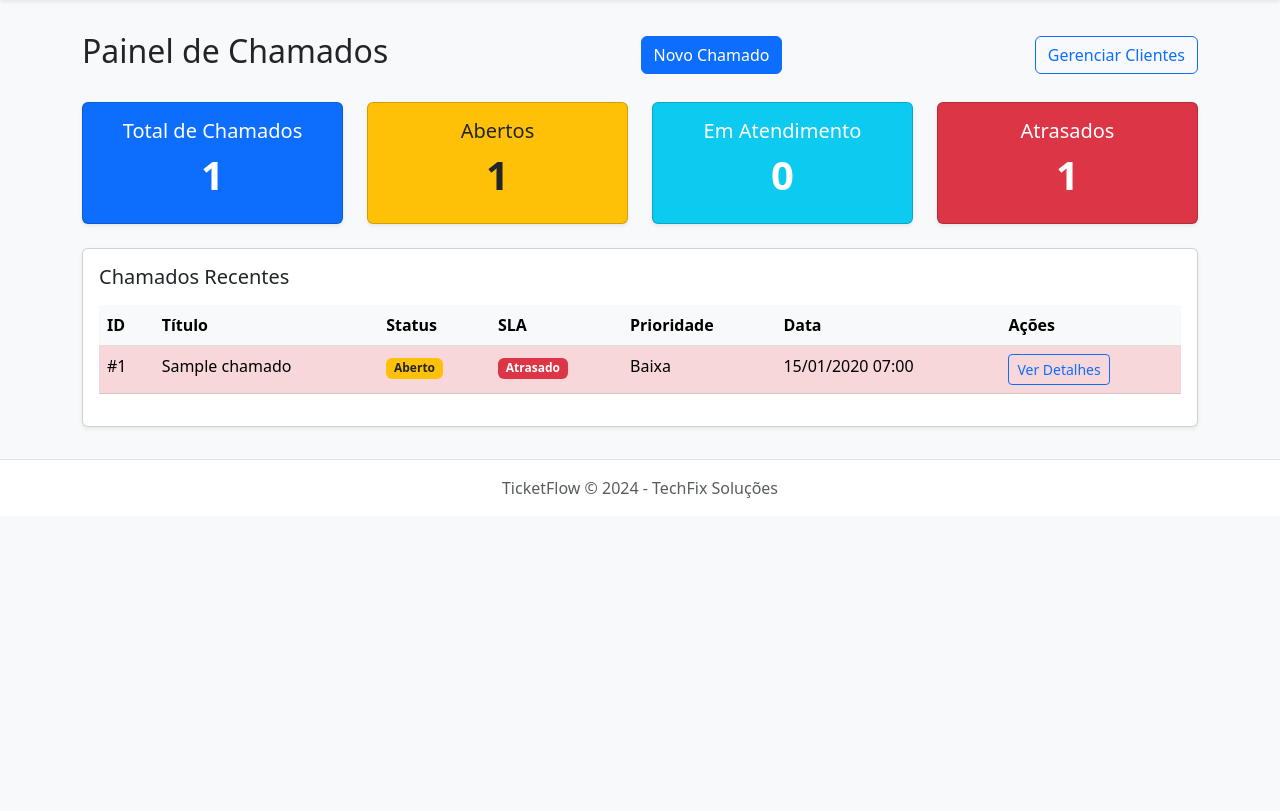
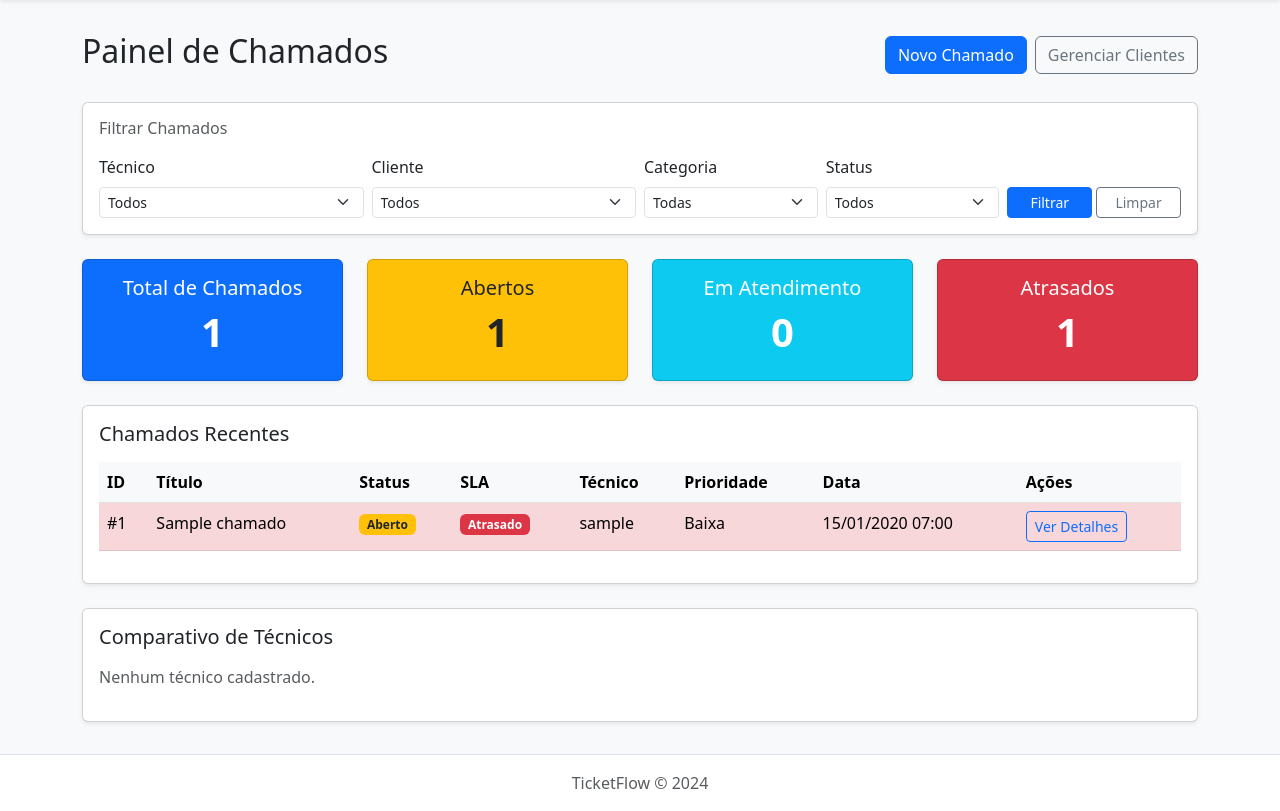
Before and after one commit to ThiagoLimaC/ticket_flow, a Django app: page / in a window 1280 px wide. Shown: the part 56-867 px from the top of the page. Before the commit the page ends 554 px from the top, so only its background shows below. Run offline with Django 5.2, Linux system fonts and the light colour scheme; a user stored in the database is signed in; tables that the repository leaves empty hold one stand-in row (values such as "Sample post").

Commit message:
feat(dashboard): painel admin com filtros, coluna técnico e comparativo
- Filtros no dashboard (admin): por técnico, cliente, categoria e status via GET params
- Coluna "Técnico" na tabela exibe o responsável diretamente sem clicar no detalhe
- Seção comparativa de técnicos (admin): total de chamados e ativos por técnico
- Corrige técnico visualizando apenas seus próprios chamados (não mais todos)
- Agrupa botões "Novo Chamado" e "Gerenciar Clientes" lado a lado no cabeçalho
- Remove "TechFix Soluções" do footer

```diff
--- a/core/templates/base.html
+++ b/core/templates/base.html
@@ -67,7 +67,7 @@
 
     <footer class="footer mt-auto py-3 bg-white border-top">
         <div class="container text-center">
-            <span class="text-muted">TicketFlow &copy; 2024 - TechFix Soluções</span>
+            <span class="text-muted">TicketFlow &copy; 2024</span>
         </div>
     </footer>
 
--- a/core/templates/core/dashboard.html
+++ b/core/templates/core/dashboard.html
@@ -14,14 +14,73 @@
 
 <div class="d-flex justify-content-between align-items-center mb-4">
     <h2>Painel de Chamados</h2>
-    {% if request.user.perfil.is_cliente or request.user.perfil.is_admin %}
-        <a href="{% url 'abrir_chamado' %}" class="btn btn-primary">Novo Chamado</a>
-    {% endif %}
+    <div class="d-flex gap-2">
+        {% if request.user.perfil.is_cliente or request.user.perfil.is_admin %}
+            <a href="{% url 'abrir_chamado' %}" class="btn btn-primary">Novo Chamado</a>
+        {% endif %}
+        {% if request.user.perfil.is_admin %}
+            <a href="{% url 'listar_clientes' %}" class="btn btn-outline-secondary">Gerenciar Clientes</a>
+        {% endif %}
+    </div>
+</div>
 
-    {% if request.user.perfil.is_admin %}
-        <a href="{% url 'listar_clientes' %}" class="btn btn-outline-primary">Gerenciar Clientes</a>
-    {% endif %}
+{% if request.user.perfil.is_admin %}
+<div class="card shadow-sm mb-4">
+    <div class="card-body">
+        <h6 class="card-title text-muted mb-3">Filtrar Chamados</h6>
+        <form method="get" class="row g-2 align-items-end">
+            <div class="col-md-3">
+                <label class="form-label form-label-sm">Técnico</label>
+                <select name="tecnico" class="form-select form-select-sm">
+                    <option value="">Todos</option>
+                    {% for t in todos_tecnicos %}
+                        <option value="{{ t.id }}" {% if filtro_tecnico == t.id|stringformat:"s" %}selected{% endif %}>
+                            {{ t.username }}
+                        </option>
+                    {% endfor %}
+                </select>
+            </div>
+            <div class="col-md-3">
+                <label class="form-label form-label-sm">Cliente</label>
+                <select name="cliente" class="form-select form-select-sm">
+                    <option value="">Todos</option>
+                    {% for c in todos_clientes %}
+                        <option value="{{ c.id }}" {% if filtro_cliente == c.id|stringformat:"s" %}selected{% endif %}>
+                            {{ c.nome }}
+                        </option>
+                    {% endfor %}
+                </select>
+            </div>
+            <div class="col-md-2">
+                <label class="form-label form-label-sm">Categoria</label>
+                <select name="categoria" class="form-select form-select-sm">
+                    <option value="">Todas</option>
+                    {% for cat in todas_categorias %}
+                        <option value="{{ cat.id }}" {% if filtro_categoria == cat.id|stringformat:"s" %}selected{% endif %}>
+                            {{ cat.nome }}
+                        </option>
+                    {% endfor %}
+                </select>
+            </div>
+            <div class="col-md-2">
+                <label class="form-label form-label-sm">Status</label>
+                <select name="status" class="form-select form-select-sm">
+                    <option value="">Todos</option>
+                    {% for val, label in todos_status %}
+                        <option value="{{ val }}" {% if filtro_status == val %}selected{% endif %}>
+                            {{ label }}
+                        </option>
+                    {% endfor %}
+                </select>
+            </div>
+            <div class="col-md-2 d-flex gap-1">
+                <button type="submit" class="btn btn-sm btn-primary w-100">Filtrar</button>
+                <a href="{% url 'dashboard' %}" class="btn btn-sm btn-outline-secondary w-100">Limpar</a>
+            </div>
+        </form>
+    </div>
 </div>
+{% endif %}
 
 <div class="row mb-4">
     <div class="col-md-3">
@@ -69,6 +128,9 @@
                         <th>Título</th>
                         <th>Status</th>
                         <th>SLA</th>
+                        {% if request.user.perfil.is_admin %}
+                        <th>Técnico</th>
+                        {% endif %}
                         <th>Prioridade</th>
                         <th>Data</th>
                         <th>Ações</th>
@@ -99,6 +161,15 @@
                                 <span class="badge bg-success">No prazo</span>
                             {% endif %}
                         </td>
+                        {% if request.user.perfil.is_admin %}
+                        <td>
+                            {% if chamado.tecnico_responsavel %}
+                                {{ chamado.tecnico_responsavel.username }}
+                            {% else %}
+                                <span class="text-muted">—</span>
+                            {% endif %}
+                        </td>
+                        {% endif %}
                         <td>{{ chamado.get_prioridade_display }}</td>
                         <td>{{ chamado.data_abertura|date:"d/m/Y H:i" }}</td>
                         <td>
@@ -107,7 +178,7 @@
                     </tr>
                     {% empty %}
                     <tr>
-                        <td colspan="7" class="text-center text-muted">Nenhum chamado encontrado.</td>
+                        <td colspan="{% if request.user.perfil.is_admin %}8{% else %}7{% endif %}" class="text-center text-muted">Nenhum chamado encontrado.</td>
                     </tr>
                     {% endfor %}
                 </tbody>
@@ -115,4 +186,43 @@
         </div>
     </div>
 </div>
+
+{% if request.user.perfil.is_admin %}
+<div class="card shadow-sm mt-4">
+    <div class="card-body">
+        <h5 class="card-title mb-3">Comparativo de Técnicos</h5>
+        {% if tecnicos_comparativo %}
+        <div class="table-responsive">
+            <table class="table table-sm table-hover">
+                <thead class="table-light">
+                    <tr>
+                        <th>Técnico</th>
+                        <th class="text-center">Total de Chamados</th>
+                        <th class="text-center">Em Atendimento / Aguardando</th>
+                    </tr>
+                </thead>
+                <tbody>
+                    {% for tecnico in tecnicos_comparativo %}
+                    <tr>
+                        <td>{{ tecnico.username }}</td>
+                        <td class="text-center">
+                            <a href="?tecnico={{ tecnico.id }}" class="badge bg-primary text-decoration-none">{{ tecnico.total }}</a>
+                        </td>
+                        <td class="text-center">
+                            <span class="badge {% if tecnico.ativos > 0 %}bg-warning text-dark{% else %}bg-secondary{% endif %}">
+                                {{ tecnico.ativos }}
+                            </span>
+                        </td>
+                    </tr>
+                    {% endfor %}
+                </tbody>
+            </table>
+        </div>
+        {% else %}
+        <p class="text-muted">Nenhum técnico cadastrado.</p>
+        {% endif %}
+    </div>
+</div>
+{% endif %}
+
 {% endblock %}
--- a/core/views.py
+++ b/core/views.py
@@ -1,6 +1,8 @@
 from django.shortcuts import render, redirect, get_object_or_404
 from django.contrib import messages
 from django.contrib.auth.decorators import login_required
+from django.contrib.auth.models import User
+from django.db.models import Count, Q
 from django.utils import timezone
 from .models import Chamado, EmpresaCliente, Equipamento, Categoria
 from .forms import (
@@ -12,6 +14,7 @@ from usuarios.decorators import requer_perfil
 from .services import abrir_chamado, atribuir_tecnico, mudar_status, TRANSICOES_PERMITIDAS
 
 STATUS_ATIVOS = (Chamado.Status.EM_ANDAMENTO, Chamado.Status.AGUARDANDO)
+STATUS_ENCERRADOS = [Chamado.Status.RESOLVIDO, Chamado.Status.FECHADO]
 
 def _pode_registrar_atendimento(usuario, chamado):
     """Retorna True se o usuário pode registrar diagnóstico/peças neste chamado."""
@@ -29,23 +32,70 @@ def _pode_registrar_atendimento(usuario, chamado):
 def dashboard(request):
     perfil = request.user.perfil
 
-    # admin e técnico veem todos os chamados
-    # cliente vê apenas os chamados da sua empresa
-    if perfil.is_admin or perfil.is_tecnico:
-        chamados = Chamado.objects.all().order_by('-data_abertura')
+    if perfil.is_admin:
+        chamados = Chamado.objects.select_related(
+            'tecnico_responsavel', 'cliente', 'categoria'
+        ).order_by('-data_abertura')
+
+        # filtros por GET params
+        tecnico_id = request.GET.get('tecnico')
+        cliente_id = request.GET.get('cliente')
+        categoria_id = request.GET.get('categoria')
+        status_filtro = request.GET.get('status')
+
+        if tecnico_id:
+            chamados = chamados.filter(tecnico_responsavel_id=tecnico_id)
+        if cliente_id:
+            chamados = chamados.filter(cliente_id=cliente_id)
+        if categoria_id:
+            chamados = chamados.filter(categoria_id=categoria_id)
+        if status_filtro:
+            chamados = chamados.filter(status=status_filtro)
+
+        tecnicos_comparativo = (
+            User.objects.filter(perfil__tipo='tecnico')
+            .annotate(
+                total=Count('chamados_atribuidos'),
+                ativos=Count(
+                    'chamados_atribuidos',
+                    filter=Q(chamados_atribuidos__status__in=['em_andamento', 'aguardando']),
+                ),
+            )
+            .order_by('-total')
+        )
+
+        context_extra = {
+            'tecnicos_comparativo': tecnicos_comparativo,
+            'todos_tecnicos': User.objects.filter(perfil__tipo='tecnico').order_by('username'),
+            'todos_clientes': EmpresaCliente.objects.all(),
+            'todas_categorias': Categoria.objects.all(),
+            'todos_status': Chamado.Status.choices,
+            'filtro_tecnico': tecnico_id or '',
+            'filtro_cliente': cliente_id or '',
+            'filtro_categoria': categoria_id or '',
+            'filtro_status': status_filtro or '',
+        }
+
+    elif perfil.is_tecnico:
+        chamados = Chamado.objects.filter(
+            tecnico_responsavel=request.user
+        ).order_by('-data_abertura')
+        context_extra = {}
+
     else:
         chamados = Chamado.objects.filter(
             aberto_por=request.user
         ).order_by('-data_abertura')
+        context_extra = {}
 
-    status_encerrados = [Chamado.Status.RESOLVIDO, Chamado.Status.FECHADO]
     context = {
         'chamados': chamados,
         'total_abertos': chamados.filter(status=Chamado.Status.ABERTO).count(),
         'total_em_atendimento': chamados.filter(status=Chamado.Status.EM_ANDAMENTO).count(),
         'total_atrasados': chamados.filter(
             sla_prazo__lt=timezone.now()
-        ).exclude(status__in=status_encerrados).count(),
+        ).exclude(status__in=STATUS_ENCERRADOS).count(),
+        **context_extra,
     }
     return render(request, 'core/dashboard.html', context)
 
```
Also changed, not shown: docs/guia-testes-task/t10-painel-admin-filtros.md (added, +180 -0 lines).
